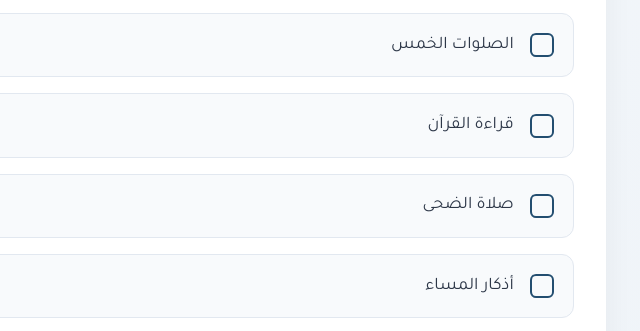
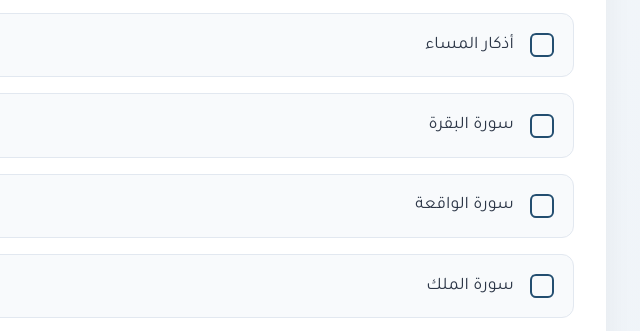
Before and after one commit to ALMUTAZ2/Task-daily, a plain HTML site: page index.html in a window 1280 px wide. Shown: the part 457-788 px from the top of the page, 484-1124 px from the left. Drawn offline with Linux system fonts and the light colour scheme.

Commit message:
Update index.html

```diff
--- a/index.html
+++ b/index.html
@@ -318,10 +318,10 @@
       <script>
           const defaultTasks = [
               "أذكار الصباح",
-              "الصلوات الخمس",
-              "قراءة القرآن",
-              "صلاة الضحى",
-              "أذكار المساء",
+              " أذكار المساء ",
+              " سورة البقرة",
+              "سورة الواقعة",
+              "سورة الملك ",
               "صلاة الوتر"
           ];
 
```
